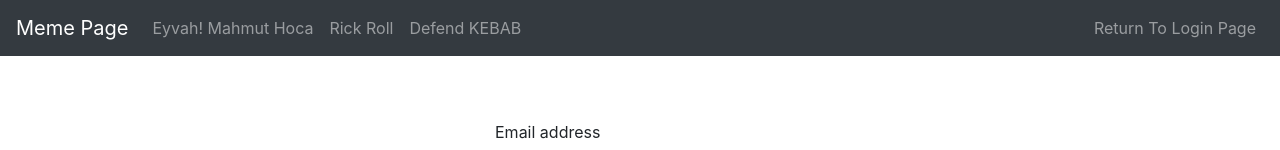
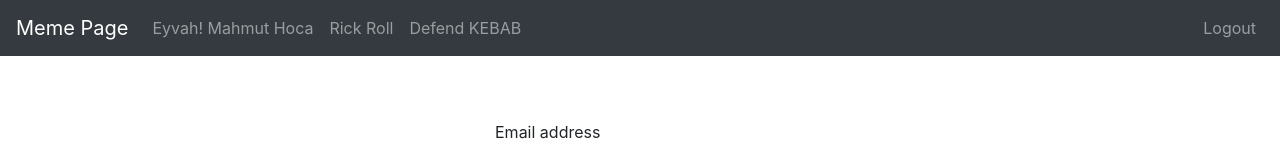
Before and after one commit to huseyingokay/CS391-Project2, a React (Create React App) app: page / in a window 1280 px wide. Shown: the top 150 px of the page. Built offline with nearby package versions, Linux system fonts and the light colour scheme.

Commit message:
Little changes
Navbar is arranged.

```diff
--- a/src/sections/Header.js
+++ b/src/sections/Header.js
@@ -11,7 +11,7 @@ class Header extends React.Component {
 
       <>
         <Navbar collapseOnSelect expand="lg" bg="dark" variant="dark">
-          <Navbar.Brand href="/memes">Meme Page</Navbar.Brand>
+          <Navbar.Brand>Meme Page</Navbar.Brand>
           <Navbar.Toggle aria-controls="responsive-navbar-nav" />
           <Navbar.Collapse id="responsive-navbar-nav">
             <Nav className="mr-auto">
@@ -20,7 +20,7 @@ class Header extends React.Component {
               <Nav.Link href="https://www.youtube.com/watch?v=Z9XfN5wLKMU" target="_blank">Defend KEBAB</Nav.Link>
             </Nav>
             <Nav>
-              <Nav.Link href="/">Return To Login Page</Nav.Link>
+              <Nav.Link href="/">Logout</Nav.Link>
             </Nav>
           </Navbar.Collapse>
         </Navbar>
```
Also changed, not shown: 1 other file (tests, documents, lock files or other folders).
